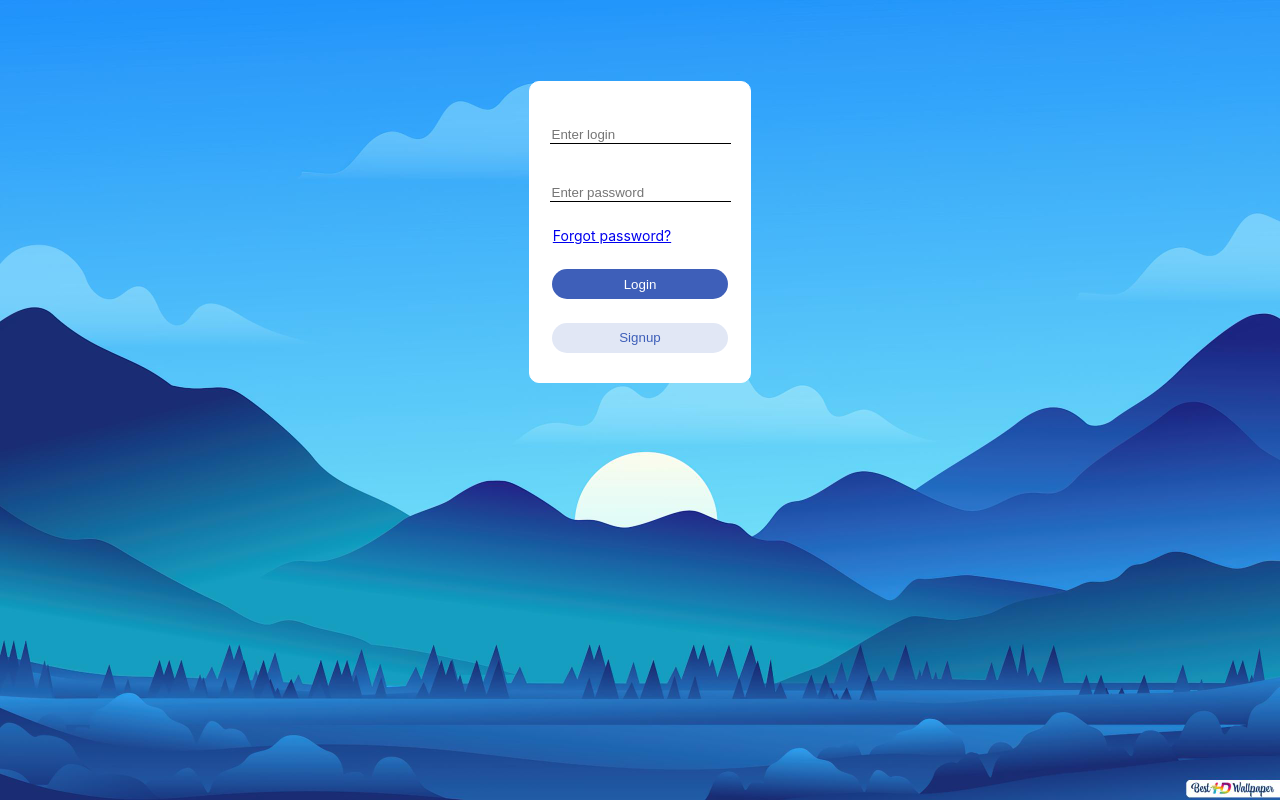
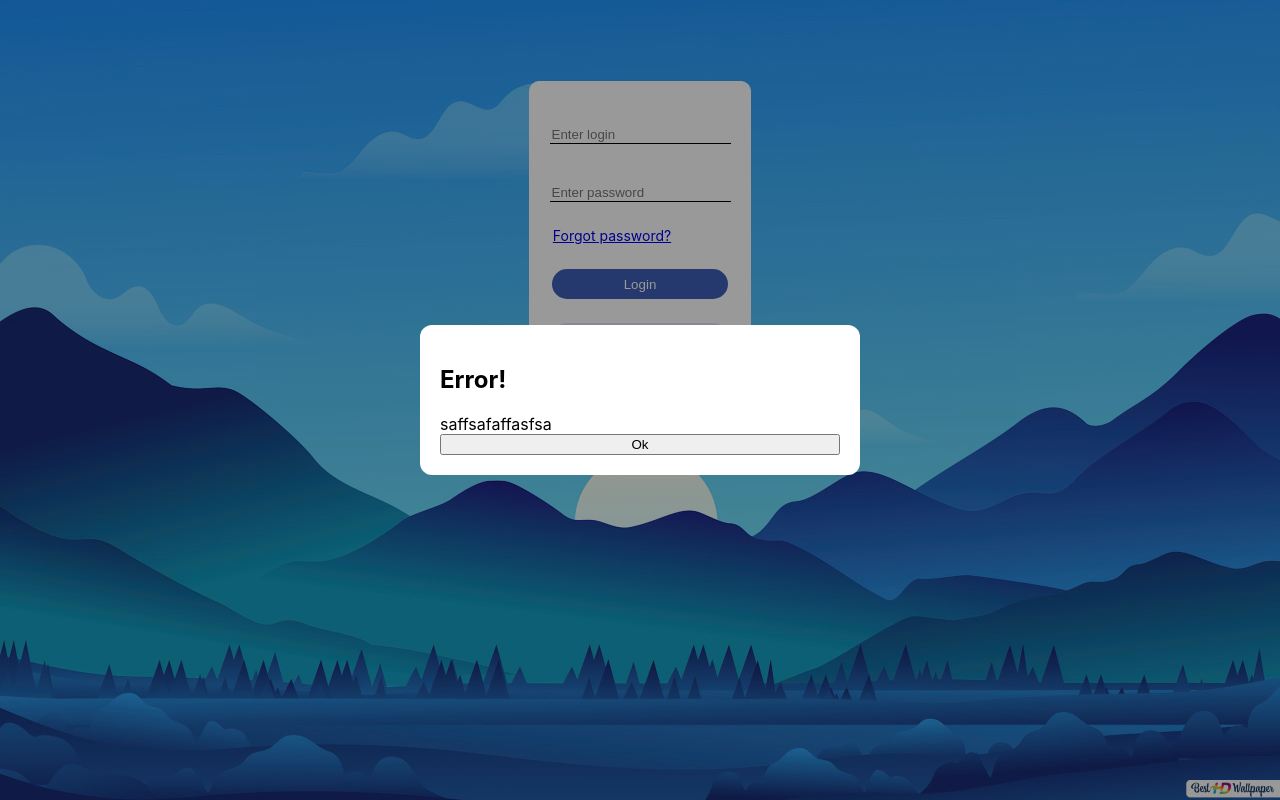
Before and after one commit to Yellowtyler/chat-app, a React (Create React App) app in the folder chat-app-frontend/: page / in a window 1280 px wide. Built offline with nearby package versions, Linux system fonts and the light colour scheme.

Commit message:
added popup component

```diff
--- a/chat-app-frontend/src/App.js
+++ b/chat-app-frontend/src/App.js
@@ -2,15 +2,19 @@ import Auth from './components/Auth';
 import Main from './components/Main';
 import { useRecoilState } from 'recoil';
 import { isLoggedUser } from './recoil/example/atom';
+import Popup from './components/Popup';
+import { useState } from 'react';
 
 const App = () => {
 
   const [isLogin, setIsLogin] = useRecoilState(isLoggedUser);
+  const [isActive, setActive] = useState(true);
 
   return (
     <div className='container'>
-      {!isLogin && <Auth setIsLogin={setIsLogin}/>}
-      {isLogin && <Main setIsLogin={setIsLogin}/>}
+      {!isLogin && <Auth setIsLogin={setIsLogin} setActivePopup={setActive}/>}
+      {isLogin && <Main setIsLogin={setIsLogin}  setActivePopup={setActive}/>}
+      {isActive && <Popup setActive={setActive}/>}
     </div>
   );
 };
--- a/chat-app-frontend/src/api/APIUtils.js
+++ b/chat-app-frontend/src/api/APIUtils.js
@@ -10,5 +10,14 @@ export const authHeader = () => {
 
 export const getCurrentUserId = () => {
     let tokenData = jwtDecode(localStorage.getItem("accessToken"));
+    console.log(tokenData);
     return tokenData.sub;
 };
+
+export const handleError = (status) => {
+    if (status === 401) {
+        return 'Your session is expired! Please relogin';
+    } else {
+        return 'Server refused connection! Try to connect again later';
+    }
+}
--- a/chat-app-frontend/src/components/Chat.js
+++ b/chat-app-frontend/src/components/Chat.js
@@ -1,28 +1,26 @@
 import { useEffect, useState } from "react";
 import { Button } from "react-bootstrap";
-import { getCurrentUserId } from "../api/APIUtils";
+import { getCurrentUserId, handleError } from "../api/APIUtils";
 import { getAllMessages } from "../api/MessageAPI";
 import Dialog from "./Dialog";
 import { chatMessages } from "../recoil/example/atom";
 import { useRecoilState } from "recoil";
-import { logout } from "../api/AuthAPI";
-import { isLoggedUser } from '../recoil/example/atom';
+import { popupMessage } from '../recoil/example/atom';
 
 var stompClient = null;
 
-const Chat = ({ chat }) => {
+const Chat = ({ chat, setActivePopup }) => {
 
     const [messages, setMessages] = useRecoilState(chatMessages);
     const [sendText, setSendText] = useState('');
-    const [isLogin, setIsLogin] = useRecoilState(isLoggedUser);
+    const [popupMessage1, setPopupMessage] = useRecoilState(popupMessage);
 
     useEffect(() => {
         getAllMessages(getCurrentUserId(), chat.recipientId).then(response => {
             setMessages(response.data);
         }, error => {
-            logout();
-            setIsLogin(false);
-
+            setPopupMessage(handleError(error.response.status));
+            setActivePopup(true);
         });
         connect();
     }, [chat.chatId]);
@@ -76,7 +74,7 @@ const Chat = ({ chat }) => {
 
     return (
         <div className="chat-container">
-                <Dialog chat={chat}/>
+                <Dialog chat={chat} setActivePopup={setActivePopup}/>
                 <div className="chat-input-container">
                     <input className="text-input" type="text" placeholder="Enter text" value={sendText} onChange={e=>setSendText(e.target.value)}
                         onKeyPress={(event) => {
--- a/chat-app-frontend/src/components/Dialog.js
+++ b/chat-app-frontend/src/components/Dialog.js
@@ -1,22 +1,21 @@
 import MessageBox from "./MessageBox";
 import { useRecoilState } from "recoil";
-import { chatMessages, isLoggedUser } from "../recoil/example/atom";
-import { getCurrentUserId } from "../api/APIUtils";
+import { chatMessages, popupMessage } from "../recoil/example/atom";
+import { getCurrentUserId, handleError } from "../api/APIUtils";
 import { getAllMessages } from "../api/MessageAPI";
-import { logout } from "../api/AuthAPI";
 import { useEffect } from "react";
 
-const Dialog = ({ chat }) => {
+const Dialog = ({ chat, setActivePopup }) => {
 
     const [messages, setMessages] = useRecoilState(chatMessages);
-    const [isLogin, setIsLogin] = useRecoilState(isLoggedUser);
+    const [popupMessage1, setPopupMessage] = useRecoilState(popupMessage);
 
     useEffect(()=> {
         getAllMessages(getCurrentUserId(), chat.recipientId).then(response => {
             setMessages(response.data);
         }, error => {
-            logout();
-            setIsLogin(false);
+            setPopupMessage(handleError(error.response.status));
+            setActivePopup(true);
         });
     }, [messages.length]);
 
--- a/chat-app-frontend/src/components/Main.js
+++ b/chat-app-frontend/src/components/Main.js
@@ -1,4 +1,3 @@
-
 import ChatList from './ChatList';
 import Chat from './Chat';
 import Search from './Search';
@@ -6,27 +5,24 @@ import './../styles/main.css';
 import { Button } from 'react-bootstrap';
 import { useEffect, useState } from 'react';
 import { logout } from '../api/AuthAPI';
-import { getCurrentUserId } from '../api/APIUtils';
+import { handleError, getCurrentUserId } from '../api/APIUtils';
 import { getChats } from '../api/MessageAPI';
 import { useRecoilState } from 'recoil';
-import { chat } from "../recoil/example/atom";
+import { chat, popupMessage } from "../recoil/example/atom";
 
-const Main = ({setIsLogin}) => {
+const Main = ({setIsLogin, setActivePopup}) => {
 
     const [chatList, setChatList] = useState([]);
     const [openedChat, setOpenedChat] = useRecoilState(chat);
+    const [popupMessage1, setPopupMessage] = useRecoilState(popupMessage);
 
     useEffect(() => {
         getChats(getCurrentUserId()).then(response=>{
             setChatList(response.data);
             console.log(response);
         }, error => {
-            console.log(error);
-            console.log(error.response.status);
-            if (error.response.status === 401) {
-                logout();
-                setIsLogin(false);
-            }
+            setActivePopup(true);
+            setPopupMessage(handleError(error.response.status));
         });
     }, []);
 
@@ -41,7 +37,7 @@ const Main = ({setIsLogin}) => {
                     <Search/>
                     <ChatList chatList={chatList}/>
                 </div>
-                { openedChat.chatId !== null && <Chat chat={openedChat}/>}
+                { openedChat.chatId !== null && <Chat chat={openedChat} setActivePopup={setActivePopup}/>}
             </div>
         </div>
     );
--- /dev/null
+++ b/chat-app-frontend/src/components/Popup.js
@@ -0,0 +1,30 @@
+
+import '../styles/popup.css';
+import { useRecoilState } from 'recoil';
+import { popupActive, isLoggedUser, popupMessage } from '../recoil/example/atom';
+import { logout } from '../api/AuthAPI';
+
+const Popup = ({active, setActive}) => {
+
+    const [message, setMessage] = useRecoilState(popupMessage);
+    const [isLogin, setIsLogin] = useRecoilState(isLoggedUser);
+
+    const handleClick = (e) => {
+        logout();
+        setIsLogin(false);
+        setMessage('');
+        setActive(false);
+    };
+
+    return (
+        <div className='popup'>
+            <div className='popup-content'>
+                <h2>Error!</h2>
+                <span>{message}</span>
+                <button onClick={handleClick}>Ok</button>
+            </div>
+        </div>
+    );
+};
+
+export default Popup;
--- a/chat-app-frontend/src/recoil/example/atom.js
+++ b/chat-app-frontend/src/recoil/example/atom.js
@@ -21,3 +21,14 @@ export const isLoggedUser = atom({
     key: "isLoggedUser",
     default: localStorage.getItem("accessToken") ? true : false
 });
+
+
+export const popupMessage = atom({
+    key: "popupMessage",
+    default: 'saffsafaffasfsa'
+});
+
+export const popupActive = atom({
+    key: "popupActive",
+    default: true
+});
--- a/chat-app-frontend/src/styles/main.css
+++ b/chat-app-frontend/src/styles/main.css
@@ -83,3 +83,23 @@
     flex-direction: column;
     justify-content: center;
 }
+
+
+.popup {
+    height: 100vh;
+    width: 100vw;
+    background-color: rgba(0, 0, 0, 0.4);
+    position: fixed;
+    top: 0;
+    left: 0;
+    display: flex;
+    align-items: center;
+    justify-content: center;
+    pointer-events: none;
+}
+
+.popup_content {
+    padding: 20px;
+    border-radius: 12px;
+    background-color: white;
+};
--- /dev/null
+++ b/chat-app-frontend/src/styles/popup.css
@@ -0,0 +1,24 @@
+
+.popup {
+    height: 100vh;
+    width: 100vw;
+    background-color: rgba(0, 0, 0, 0.4);
+    position: fixed;
+    display: flex;
+    align-items: center;
+    left:0;
+    top: 0;
+    justify-content: center;
+    pointer-events:inherit;
+}
+
+.popup-content {
+    padding: 20px;
+    border-radius: 12px;
+    background-color: white;
+    width: 50vh;
+    display: flex;
+    pointer-events: all;
+    justify-content: space-between;
+    flex-direction: column;
+};
```
